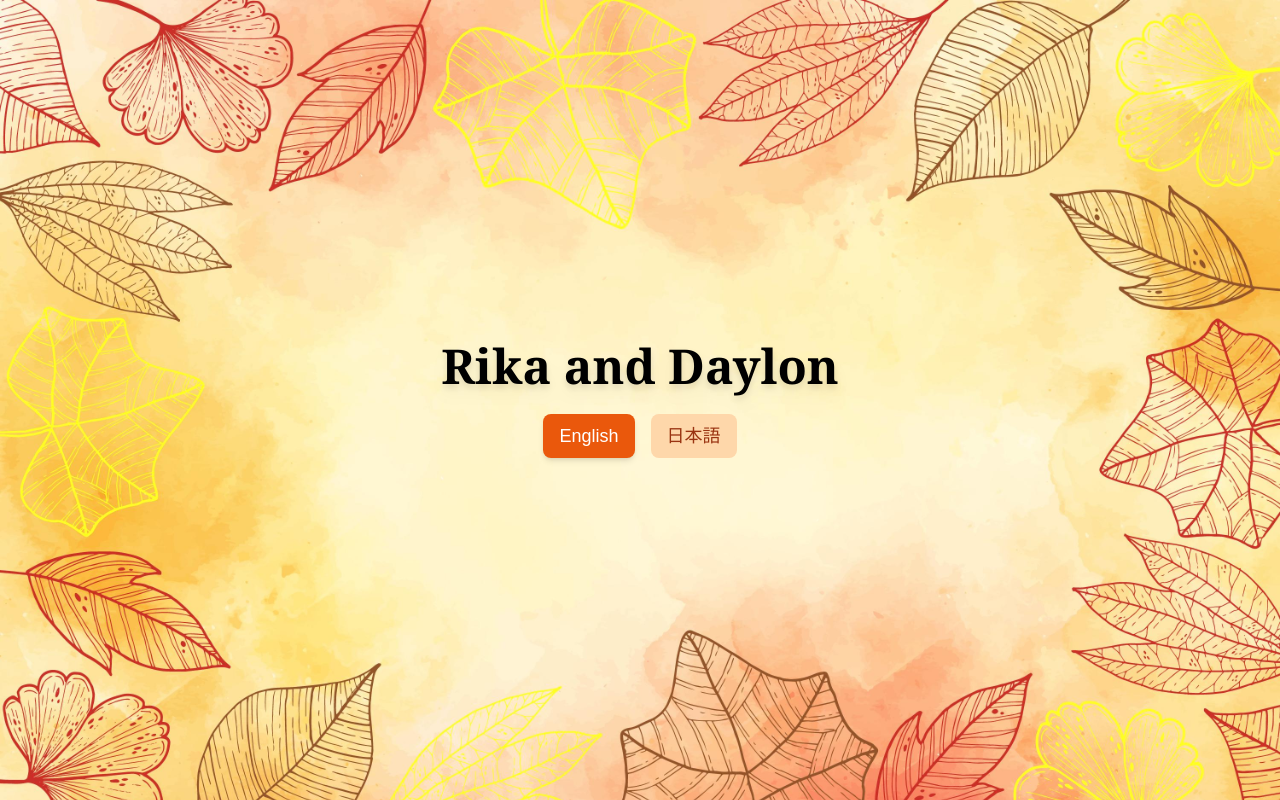
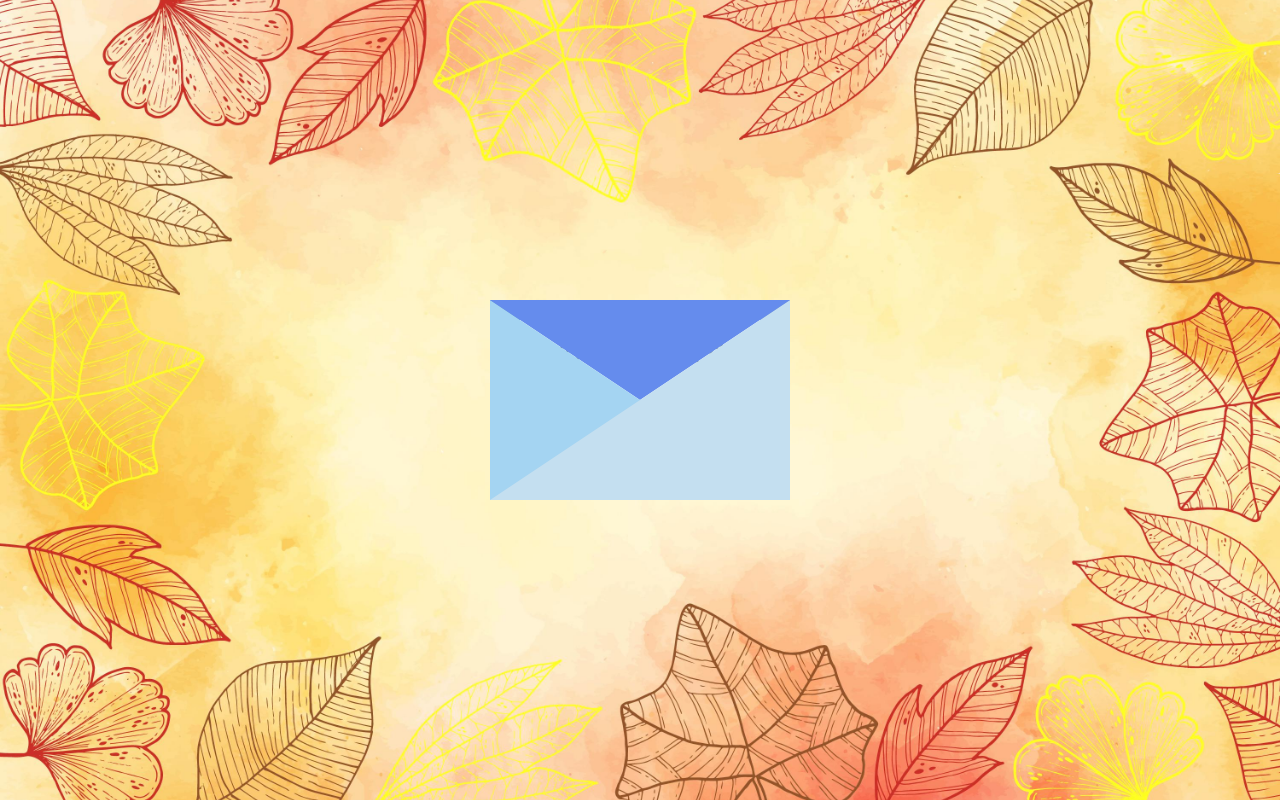
Before and after one commit to DaylonSrinivasan/wedding, a Next.js app: page / in a window 1280 px wide. Shown: the top 800 px of the page. Built offline with nearby package versions, Linux system fonts and the light colour scheme.

Commit message:
Add envelope opening animation

```diff
--- /dev/null
+++ b/app/Components/Envelope/Envelope.module.css
@@ -0,0 +1,84 @@
+.wrapper {
+  height: 200px;
+  width: 300px;
+  background-color: #3760C9;
+  position: relative;
+  display: flex;
+  justify-content: center;
+  z-index: 0;
+}
+
+.lid {
+  position: absolute;
+  height: 100%;
+  width: 100%;
+  top: 0;
+  left: 0;
+  border-right: 150px solid transparent;
+  border-bottom: 100px solid transparent;
+  border-left: 150px solid transparent;
+  transform-origin: top;
+  transition: transform 0.25s linear;
+}
+
+/* Lid when closed */
+.lid.one {
+  border-top: 100px solid #658ced;
+  transform: rotateX(0deg);
+  z-index: 3;
+  transition-delay: 0.75s;
+}
+
+/* Lid when opened */
+.lid.two {
+  border-top: 100px solid #3760C9;
+  transform: rotateX(90deg);
+  z-index: 1;
+  transition-delay: 0.5s;
+}
+
+.envelope {
+  position: absolute;
+  height: 100%;
+  width: 100%;
+  top: 0;
+  left: 0;
+  border-top: 100px solid transparent;
+  border-right: 150px solid #C4DFF0;
+  border-bottom: 100px solid #C4DFF0;
+  border-left: 150px solid #a4d4f2;
+  z-index: 3;
+}
+
+.letter {
+  position: absolute;
+  top: 0;
+  width: 80%;
+  height: 80%;
+  background-color: white;
+  border-radius: 15px;
+  z-index: 2;
+  transition: 0.5s;
+}
+
+.letter p {
+  text-align: center;
+  font-size: 30px;
+  margin-top: 30px;
+  color: #3B4049;
+}
+
+.wrapper:hover .lid.one {
+  transform: rotateX(90deg);
+  transition-delay: 0s;
+}
+
+.wrapper:hover .lid.two {
+  transform: rotateX(180deg);
+  transition-delay: 0.25s;
+}
+
+.wrapper:hover .letter {
+  transform: translateY(-50px);
+  transition-delay: 0.5s;
+}
--- /dev/null
+++ b/app/Components/Envelope/Envelope.tsx
@@ -0,0 +1,23 @@
+import React, { useState } from "react";
+import { motion } from "framer-motion";
+import styles from "./Envelope.module.css";
+import Section from "../Section/Section";
+
+const Envelope = ({ handleClick }: { handleClick: () => void }) => {
+  return (
+    <Section>
+      <div className={styles.wrapper} onClick={handleClick}>
+          <>
+            <div className={`${styles.lid} ${styles.one}`}></div>
+            <div className={`${styles.lid} ${styles.two}`}></div>
+            <div className={styles.envelope}></div>
+            <div className={styles.letter}>
+              <p>You're invited!</p>
+            </div>
+          </>
+      </div>
+    </Section>
+  );
+};
+
+export default Envelope;
--- a/app/page.tsx
+++ b/app/page.tsx
@@ -9,14 +9,17 @@ import Footer from "./Components/Footer/Footer";
 import Travel from "./Components/Travel/Travel";
 import Registry from "./Components/Registry/Registry";
 import Gallery from "./Components/Gallery/Gallery";
-import { Language, STRINGS } from '../public/strings';
+import Envelope from "./Components/Envelope/Envelope";
 
-
+import { Language, STRINGS } from "../public/strings";
 
 export default function Home() {
     const [language, setLanguage] = useState<Language>(Language.ENGLISH);
     const [showButtons, setShowButtons] = useState(true);
+    const [showHomepage, setShowHomepage] = useState(false);
+    const [isEnvelopeClicked, setIsEnvelopeClicked] = useState(false);
 
+    const envelopeFadeDuration = 1;
     const handleLanguageChange = (newLanguage: Language) => {
         setLanguage(newLanguage);
     };
@@ -27,8 +30,6 @@ export default function Home() {
     const travelRef = useRef<HTMLDivElement | null>(null);
     const registryRef = useRef<HTMLDivElement | null>(null);
     const galleryRef = useRef<HTMLDivElement | null>(null);
-
-
 
     const scrollToSection = (ref: React.RefObject<HTMLDivElement | null>) => {
         ref.current?.scrollIntoView({ behavior: "smooth" });
@@ -59,8 +60,30 @@ export default function Home() {
         };
     }, []);
 
+    const handleEnvelopeClick = () => {
+        setIsEnvelopeClicked(true);
+
+        setTimeout(() => {
+            setShowHomepage(true);
+        }, envelopeFadeDuration * 1000);
+    };
+
     return (
         <div className="relative">
+            {!showHomepage ? (
+                <motion.div
+                    initial={{ opacity: 1 }}
+                    animate={{ opacity: isEnvelopeClicked ? 0 : 1 }} // Fade to opacity 0 when clicked
+                    transition={{ duration: envelopeFadeDuration }}
+                >
+                    <Envelope handleClick={handleEnvelopeClick} />
+                </motion.div>
+            ) : (
+                <motion.div
+                    initial={{ opacity: 0 }}
+                    animate={{ opacity: 1 }}
+                    transition={{ duration: 1 }}
+                >
                     <motion.nav
                         className="fixed top-0 left-0 w-full flex justify-evenly items-center z-50"
                         initial={{ opacity: 0 }}
@@ -126,6 +149,8 @@ export default function Home() {
                     <div>
                         <Footer language={language} />
                     </div>
+                </motion.div>
+            )}
         </div>
     );
 }
```
Lines whose indentation alone changed are shown as unchanged.
